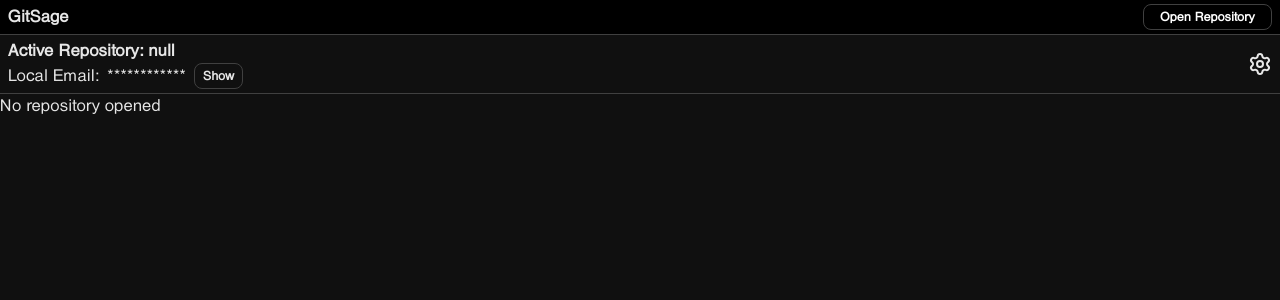
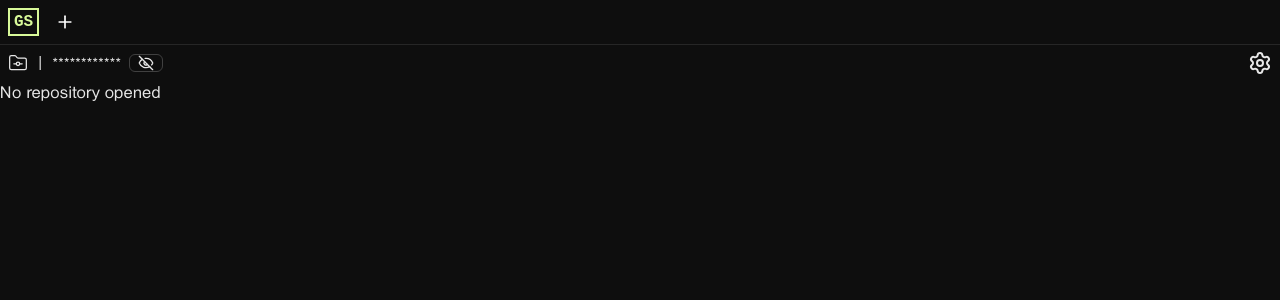
Before and after one commit to afnank19/electron-react, a React (Vite) app: page / in a window 1280 px wide. Shown: the top 300 px of the page. Built offline with nearby package versions, Linux system fonts and the light colour scheme; a web font is replaced by a local one.

Commit message:
feat(ui): overhaul dashboard and navigation design

```diff
--- a/src/index.css
+++ b/src/index.css
@@ -21,7 +21,7 @@
 }
 
 body {
-  background-color: #101010;
+  background-color: #0e0e0e;
   color: #e7e7e7;
 }
 
--- a/src/react/components/git-branch.jsx
+++ b/src/react/components/git-branch.jsx
@@ -54,7 +54,7 @@
       {/* <p>{test }</p>*/}
       <div className="border-b border-neutral-700 pb-2 px-2 flex flex-col gap-2">
         <div className="font-bold">Branch Management</div>
-        <div className="font-bold text-sm">Currently On: { activeBranch }</div>
+        <div className="font-bold text-sm">Currently on: { activeBranch }</div>
 
         <div className="flex gap-4">
           <input
--- a/src/react/components/git-remote.jsx
+++ b/src/react/components/git-remote.jsx
@@ -61,7 +61,7 @@
   }
 
   return (
-    <div className="border rounded-2xl border-neutral-700 p-2 mt-2 min-h-18">
+    <div className="border rounded-2xl border-neutral-800 p-2 mt-2 min-h-18">
       {remotes === "" ? (
         <div>No remotes set</div>
       ) : (
--- a/src/react/components/layouts/open-repo-layout.jsx
+++ b/src/react/components/layouts/open-repo-layout.jsx
@@ -3,7 +3,7 @@
 import { useRepoStore } from "../../state/repo-store";
 import ErrorMsg from "../primitives/error-msg";
 import MaskedText from "../primitives/masked-text";
-import { SettingsIcon } from "lucide-react";
+import { FolderGit, SettingsIcon } from "lucide-react";
 import { Modal } from "../primitives/modal";
 import { SettingsModal } from "../modals/settings-modal";
 
@@ -23,14 +23,18 @@
   }, [repoPath]);
 
   return (
-    <div className="flex px-2 border-b border-neutral-700 justify-between overflow-hidden">
-      <div className="my-1">
-        <p className="font-bold">{"Active Repository: " + repoPath}</p>
+    <div className="flex px-2 py-1 border-t border-neutral-800 justify-between overflow-hidden">
+      <div className="my-1 flex  gap-2">
+        <p className="flex gap-2 items-center font-mono text-sm">
+          <FolderGit size={ 20 } strokeWidth={1.5} />
+          {repoPath} |
+        </p>
         <MaskedText text={userEmail} />
         {/* <ErrorMsg prefix={"INFO"} message={pathErr} type={"error"}/>*/}
       </div>
       {/* <OpenRepo pathErr={pathErr} setPathErr={setPathErr} />*/}
       <button className="hover:rotate-45 transition-all" onClick={() => setShowSettingsModal(true)}><SettingsIcon /></button>
+
       <Modal isOpen={showSettingsModal} onClose={() => setShowSettingsModal(false)}>
         <SettingsModal onClose={() => setShowSettingsModal(false)}/>
       </Modal>
--- a/src/react/components/logs.jsx
+++ b/src/react/components/logs.jsx
@@ -19,7 +19,7 @@
   }, [repoPath]);
 
   return (
-    <div className="border rounded-2xl border-neutral-800 min-h-78 max-h-78 overflow-auto">
+    <div className="border rounded-2xl border-neutral-800 min-h-82 max-h-82 overflow-auto">
       <h1 className="font-bold border-b p-2 border-neutral-800">Logs</h1>
       <div className="">
         {gitLogs.map((log) => {
--- a/src/react/components/modals/settings-modal.jsx
+++ b/src/react/components/modals/settings-modal.jsx
@@ -30,7 +30,7 @@
     <div className="text-white bg-neutral-900 border border-neutral-800 rounded-2xl w-[40vw] h-auto p-4 flex flex-col gap-4">
       <h1 className="font-bold text-lg">Settings</h1>
 
-      <p className="text-sm text-gray-600">Please use OpenAI library compatible API keys and Base Urls </p>
+      <p className="text-sm text-neutral-400">Please use OpenAI library compatible API keys and Base Urls </p>
       <div className="flex flex-col gap-2">
         <label className="text-sm">API Key</label>
         <div className="flex gap-2">
--- a/src/react/components/open-repo.jsx
+++ b/src/react/components/open-repo.jsx
@@ -1,5 +1,6 @@
 import React, { useEffect, useState } from "react";
 import { useRepoStore, useTabStore } from "../state/repo-store";
+import { Plus, PlusSquare } from "lucide-react";
 
 export const OpenRepo = ({ pathErr, setPathErr}) => {
   const setRepoPath = useRepoStore((state) => state.setRepoPath);
@@ -40,11 +41,10 @@
   return (
     <div className="text-white text-nowrap">
       <button
-        className="cursor-pointer font-bold text-xs border rounded-lg px-4 py-1 border-neutral-700 hover:bg-neutral-800"
+        className="cursor-pointer font-bold text-xs rounded-lg p-1 my-1  hover:bg-neutral-600"
         onClick={handleClick}
       >
-        {" "}
-        Open Repository
+        <Plus size={20} />
       </button>
     </div>
   );
--- a/src/react/components/primitives/masked-text.jsx
+++ b/src/react/components/primitives/masked-text.jsx
@@ -1,3 +1,4 @@
+import { Eye, EyeOff } from "lucide-react";
 import React, { useState } from "react";
 
 const MaskedText = ({ text }) => {
@@ -9,14 +10,13 @@
 
   return (
     <div className="flex gap-2 items-center">
-      <p>Local Email: </p>
-      <p>{revealed ? text : "*".repeat(text.length)}</p>
+      <p className="text-sm font-medium">{revealed ? text : "*".repeat(text.length)}</p>
       <button
         onClick={handleRevealClick}
-        className="font-bold text-xs border rounded-lg px-2 py-1 border-neutral-700 hover:bg-neutral-800"
+        className="font-bold text-xs border rounded-md px-2 border-neutral-700 hover:bg-neutral-600"
       >
         {" "}
-        {revealed ? "Hide" : "Show"}{" "}
+        {revealed ? <Eye size={16}/> : <EyeOff size={16} />}{" "}
       </button>
     </div>
   );
--- a/src/react/components/primitives/tab.jsx
+++ b/src/react/components/primitives/tab.jsx
@@ -1,6 +1,7 @@
 import { useEffect } from "react";
 import { useRepoStore, useTabStore } from "../../state/repo-store";
 import { getFolderName } from "../../utils/utils";
+import { X } from "lucide-react";
 
 export const Tab = ({ repoName, tabId, handleCloseTab }) => {
   const parsedName = getFolderName(repoName);
@@ -15,13 +16,18 @@
   };
 
   return (
-    <div className="flex items-center gap-2 px-1 justify-between border border-neutral-700 rounded-lg overflow-hidden hover:bg-neutral-800 cursor-pointer">
+    <div className={`flex items-center gap-2 px-1 border border-neutral-800 justify-between rounded-lg overflow-hidden cursor-pointer hover:bg-neutral-800 ${
+        repoPath === repoName ? "bg-neutral-800  border-neutral-500" : ""
+      }`}>
       <div className="flex items-center px-2 gap-2">
         {repoPath === repoName && (
-          <span className="w-2 h-2 rounded-full bg-red-500" />
+          <span className="w-2 h-2 rounded-full bg-white" />
         )}
-        <button className="cursor-pointer truncate max-w-[16ch]" onClick={handleClick}>
-          {parsedName}
+        <button
+          className="cursor-pointer font-bold truncate max-w-[16ch]"
+          onClick={handleClick}
+        >
+          /{parsedName}
         </button>
       </div>
 
@@ -29,7 +35,7 @@
         className="hover:bg-neutral-700 h-full px-1 rounded text-sm font-bold font-mono cursor-pointer"
         onClick={() => handleCloseTab(tabId)}
       >
-        ×
+        <X size={16} />
       </button>
     </div>
   );
--- a/src/react/components/tabs.jsx
+++ b/src/react/components/tabs.jsx
@@ -2,6 +2,7 @@
 import { useRepoStore, useTabStore } from "../state/repo-store";
 import { Tab } from "./primitives/tab";
 import { OpenRepo } from "./open-repo";
+import { Plus } from "lucide-react";
 
 const Tabs = () => {
   const tabs = useTabStore((state) => state.tabs);
@@ -47,11 +48,13 @@
 
   return (
     <>
-      <div className="px-2 py-1 items-center flex gap-1 border-b border-neutral-700 select-none bg-black">
-        <p className="font-bold mr-4">GitSage</p>
+      <div className="px-2 py-1 items-center flex gap-1 select-none">
+        <div className="border-2 border-lime-200 px-1 py-0 mr-1">
+          <p className="font-bold font-mono text-lime-200">GS</p>
+        </div>
         {/* <button onClick={handleTab1} className="hover:bg-gray-600 border">app-test-repo</button>
         <button onClick={handleTab2} className="hover:bg-gray-600 border">my-app</button>*/}
-        <div className="overflow-x-auto flex w-full gap-1">
+        <div className="overflow-x-auto flex gap-1">
           {tabs.map((tab, idx) => {
             return (
               <div key={idx}>
@@ -64,9 +67,12 @@
             );
           })}
         </div>
-        <div className="ml-auto pl-2">
+        <div>
           <OpenRepo pathErr={pathErr} setPathErr={setPathErr}/>
         </div>
+        {/* <div className="ml-auto pl-2">
+          <OpenRepo pathErr={pathErr} setPathErr={setPathErr}/>
+        </div>*/}
       </div>
     </>
   );
--- a/src/services/llm.service.js
+++ b/src/services/llm.service.js
@@ -65,7 +65,11 @@
 // Advantage would be that we won't burn as much tokens as before
 export async function generateCommitMessage(diff) {
   console.log("diff for commit msg", diff);
-  console.log("env", process.env.GITSAGE_KEY);
+
+  if (diff === "") {
+    throw new Error("No changes yet!")
+  }
+
   const client = getLLMClient();
 
   const res = await client.chat.completions.create({
```
